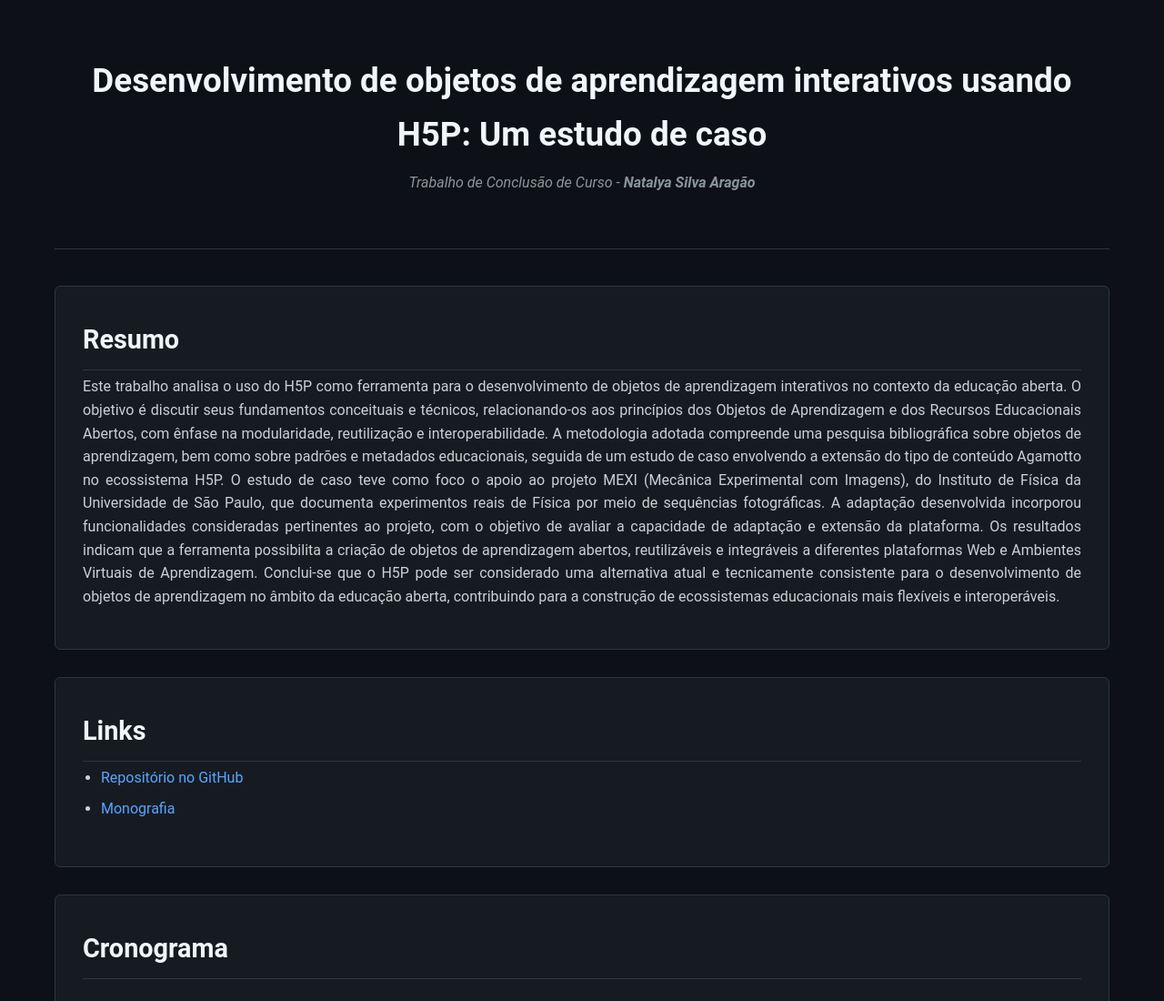
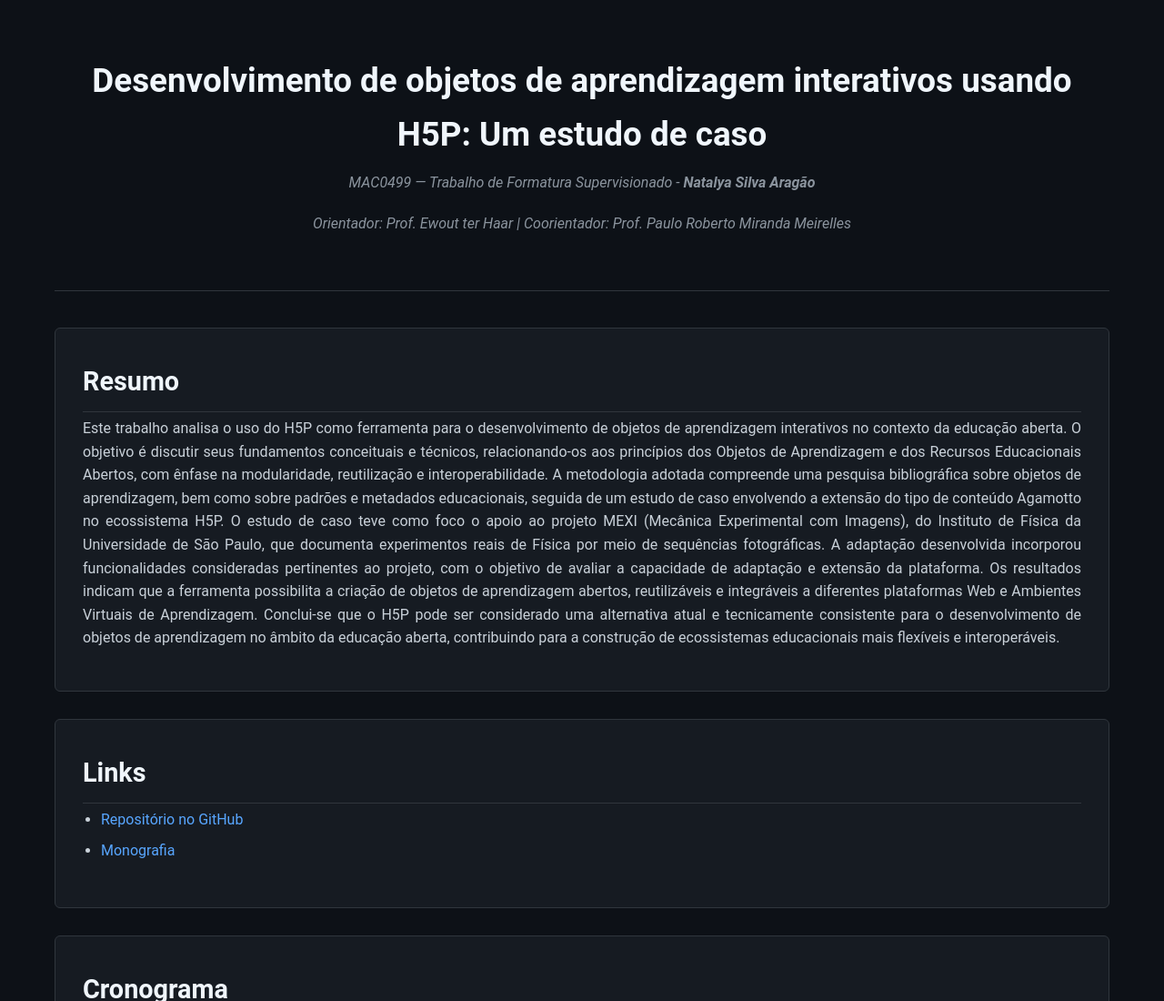
Before and after one commit to natalyaaragao/tcc, a plain HTML site: page index.html in a window 1280 px wide. Shown: the top 1100 px of the page at 91% size. Drawn offline with Linux system fonts and the light colour scheme.

Commit message:
Update title and author information in index.html

```diff
--- a/index.html
+++ b/index.html
@@ -3,7 +3,7 @@
 <head>
     <meta charset="UTF-8">
     <meta name="viewport" content="width=device-width, initial-scale=1.0">
-    <title>TCC - Objetos Educacionais</title>
+    <title>Desenvolvimento de objetos de aprendizagem interativos usando H5P</title>
     <style>
         :root {
             --primary-color: #0d1117;
@@ -140,7 +140,8 @@
 <body>
     <header>
         <h1>Desenvolvimento de objetos de aprendizagem interativos usando H5P: Um estudo de caso</h1>
-        <p class="info">Trabalho de Conclusão de Curso - <strong>Natalya Silva Aragão</strong></p>
+        <p class="info">MAC0499 — Trabalho de Formatura Supervisionado - <strong>Natalya Silva Aragão</strong></p>
+    	<p class="info">Orientador: Prof. Ewout ter Haar | Coorientador: Prof. Paulo Roberto Miranda Meirelles</p>
     </header>
 
     <main>
```
